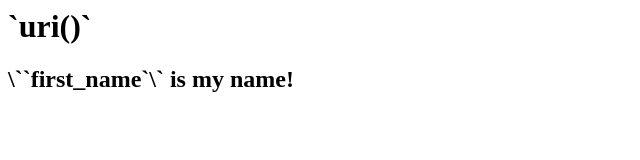
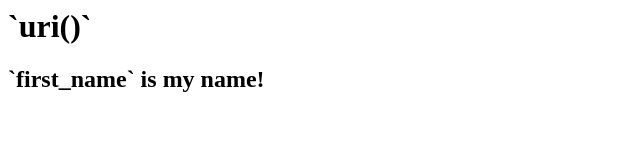
Before and after one commit to eatonphil/owebl, a plain HTML site: page examples/template_server/templates/index.html in a window 1280 px wide. Shown: the whole page, without its empty margins (0-640 px from the left). Drawn offline with Linux system fonts and the light colour scheme.

Commit message:
Created a better test suite and continue work on templates

```diff
--- a/examples/template_server/templates/index.html
+++ b/examples/template_server/templates/index.html
@@ -1,9 +1,9 @@
 <html>
     <head>
-        <title>Hello, `first_name``last_name`!</title>
+        <title>Hello, `first_name` `last_name`!</title>
     </head>
     <body>
         <h1>`uri()`</h1>
-        <h2>\``first_name`\` is my name!</h2>
+        <h2>`first_name` is my name!</h2>
     </body>
 </html>
```
Also changed, not shown: 10 other files.
